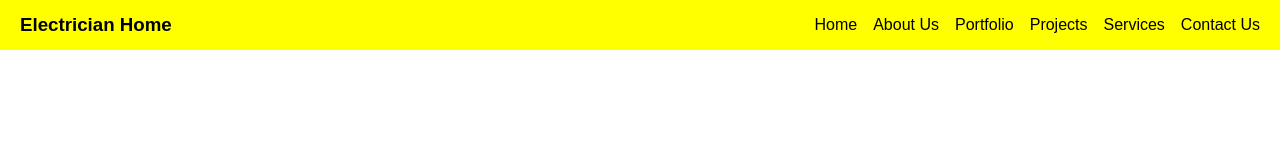
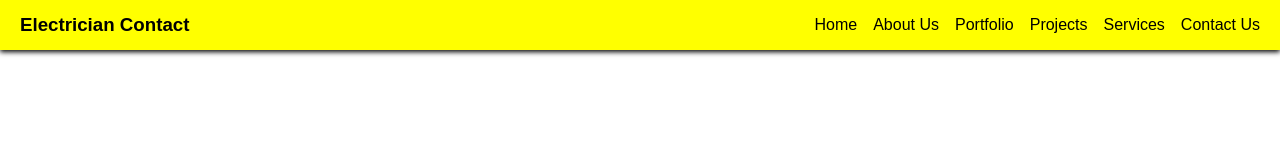
Before and after one commit to YourAnonymous2F/Jhargo_Project, a plain HTML site: page contact.html in a window 1280 px wide. Drawn offline with Linux system fonts and the light colour scheme.

Commit message:
added box shadow to all the file css

```diff
--- a/about.css
+++ b/about.css
@@ -15,6 +15,7 @@ body{
     align-items: center;
     height: 50px;
     padding: 0 20px 0 20px;
+    box-shadow: 0 2px 5px black;
 }
 
 .navbar ul{
--- a/contact.css
+++ b/contact.css
@@ -15,6 +15,7 @@ body{
     align-items: center;
     height: 50px;
     padding: 0 20px 0 20px;
+    box-shadow: 0 2px 5px black;
 }
 
 .navbar ul{
--- a/contact.html
+++ b/contact.html
@@ -8,7 +8,7 @@
 </head>
 <body>
     <section class="header">
-        <h3 class="h3">Electrician Home </h3>
+        <h3 class="h3">Electrician Contact</h3>
         <div class="navbar">
             <nav>
                 <ul>
--- a/home.css
+++ b/home.css
@@ -15,6 +15,7 @@ body{
     align-items: center;
     height: 50px;
     padding: 0 20px 0 20px;
+    box-shadow: 0 2px 5px black;
 }
 
 .navbar ul{
--- a/index.css
+++ b/index.css
@@ -15,6 +15,7 @@ body{
     align-items: center;
     height: 50px;
     padding: 0 20px 0 20px;
+    box-shadow: 0 2px 5px black;
 }
 
 .navbar ul{
--- a/portfolio.css
+++ b/portfolio.css
@@ -15,6 +15,7 @@ body{
     align-items: center;
     height: 50px;
     padding: 0 20px 0 20px;
+    box-shadow: 0 2px 5px black;
 }
 
 .navbar ul{
--- a/project.css
+++ b/project.css
@@ -15,6 +15,7 @@ body{
     align-items: center;
     height: 50px;
     padding: 0 20px 0 20px;
+    box-shadow: 0 2px 5px black;
 }
 
 .navbar ul{
--- a/services.css
+++ b/services.css
@@ -15,6 +15,7 @@ body{
     align-items: center;
     height: 50px;
     padding: 0 20px 0 20px;
+    box-shadow: 0 2px 5px black;
 }
 
 .navbar ul{
```
